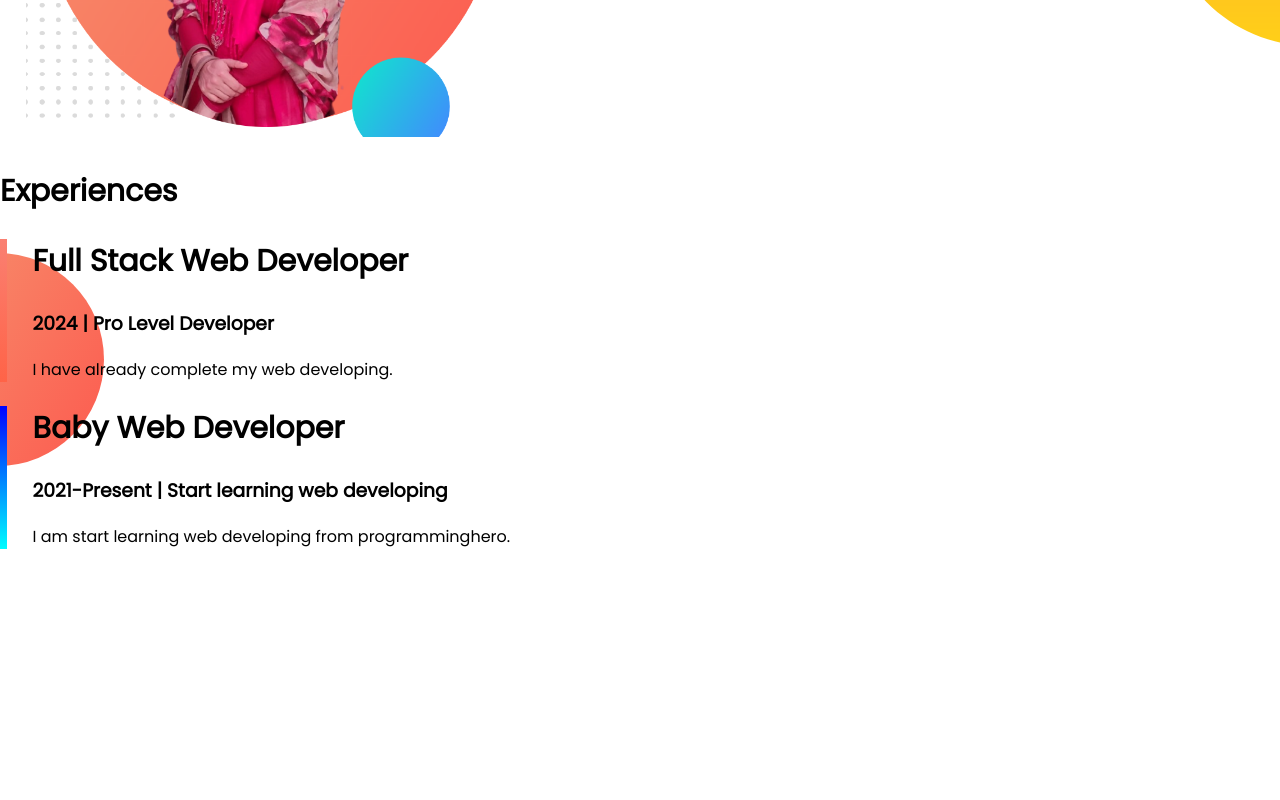
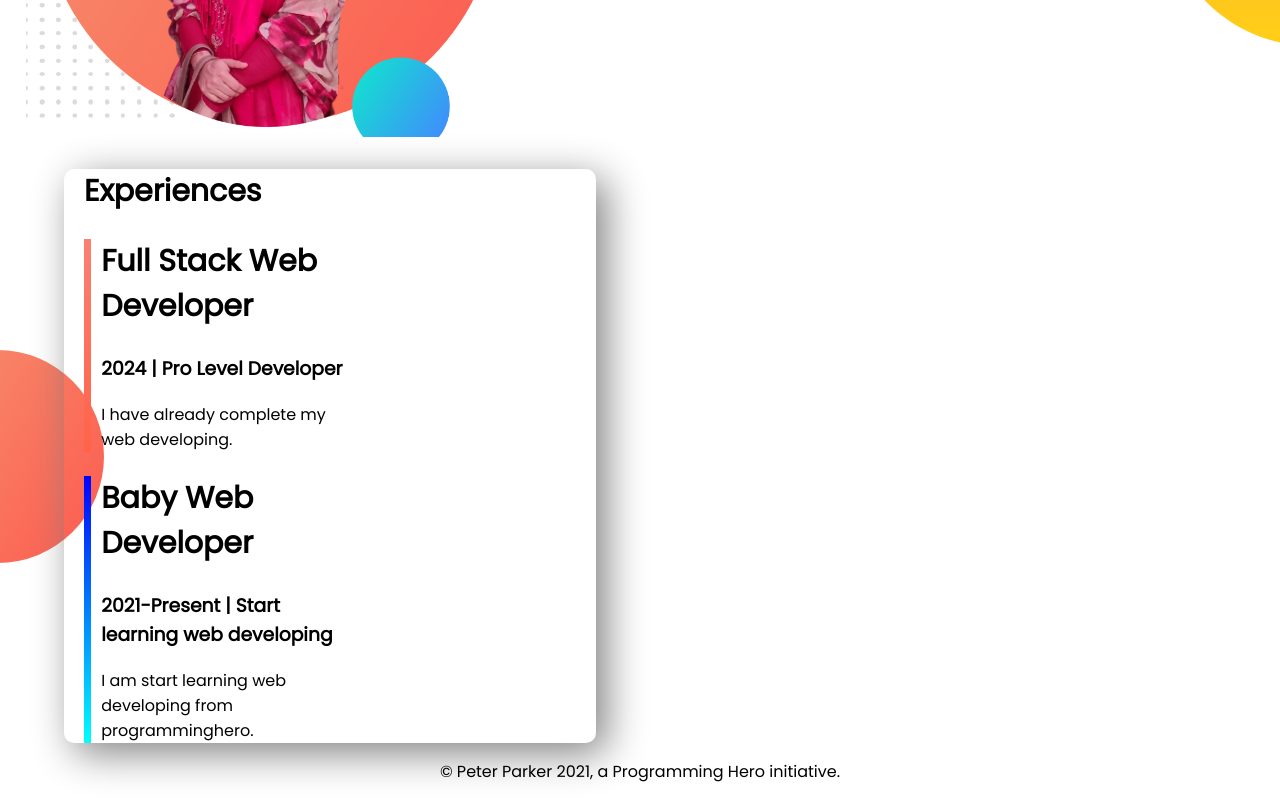
Before and after one commit to fara260/developer-portfolio, a plain HTML site: page index.html in a window 1280 px wide. Shown: the part 1030-1830 px from the top of the page. Before the commit the page ends 1595 px from the top, so only its background shows below. Drawn offline with Linux system fonts and the light colour scheme.

Commit message:
experience-area added

```diff
--- a/index.html
+++ b/index.html
@@ -40,20 +40,25 @@
 
 
     <section class="experience-area">
+        <div class="experience-item">
             <h2>Experiences</h2>
-        <div class="half-width" id="full-stack-experience">
+            <div id="full-stack-experience" class="half-width">
                 <h2>Full Stack Web Developer</h2>
                 <h3>2024 | Pro Level Developer</h3>
                 <p>I have already complete my web developing.</p>
             </div>
-        <div class="half-width" id="web-dev-experience">
+
+            <div id="web-dev-experience" class="half-width">
                 <h2>Baby Web Developer</h2>
                 <h3>2021-Present | Start learning web developing</h3>
                 <p>I am start learning web developing from programminghero.</p>
             </div>
-
+        </div>
 
     </section>
+    <footer>
+        <p>© Peter Parker 2021, a Programming Hero initiative.</p>
+    </footer>
 
 
 
--- a/style.css
+++ b/style.css
@@ -61,8 +61,7 @@ h2{
     border-left: 7px solid;
     border-image: linear-gradient(salmon,tomato);
     border-image-slice: 1;
-
 }
-footer p {
+footer p{
     text-align: center;
 }
```
Lines whose indentation alone changed are shown as unchanged.
